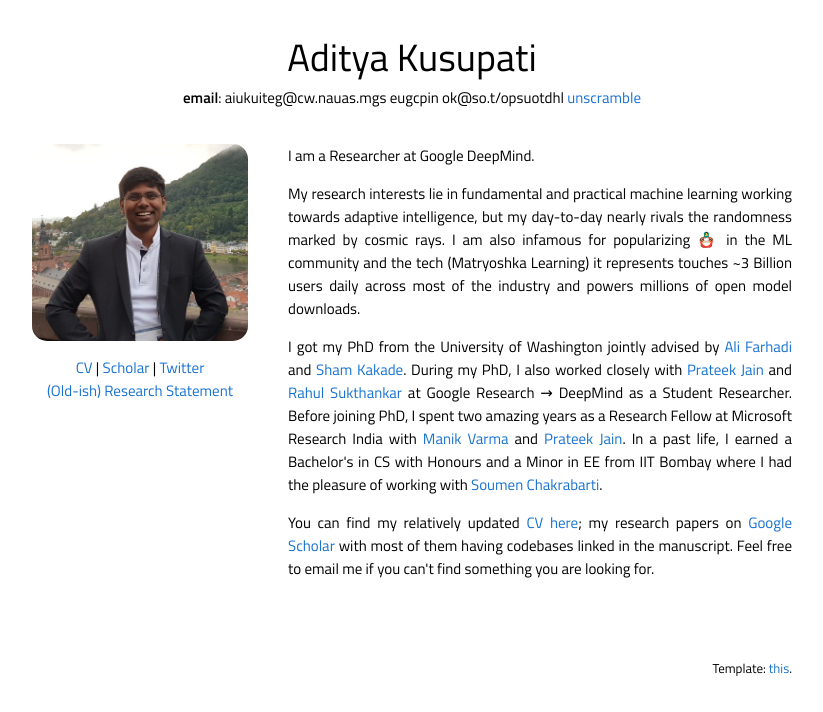
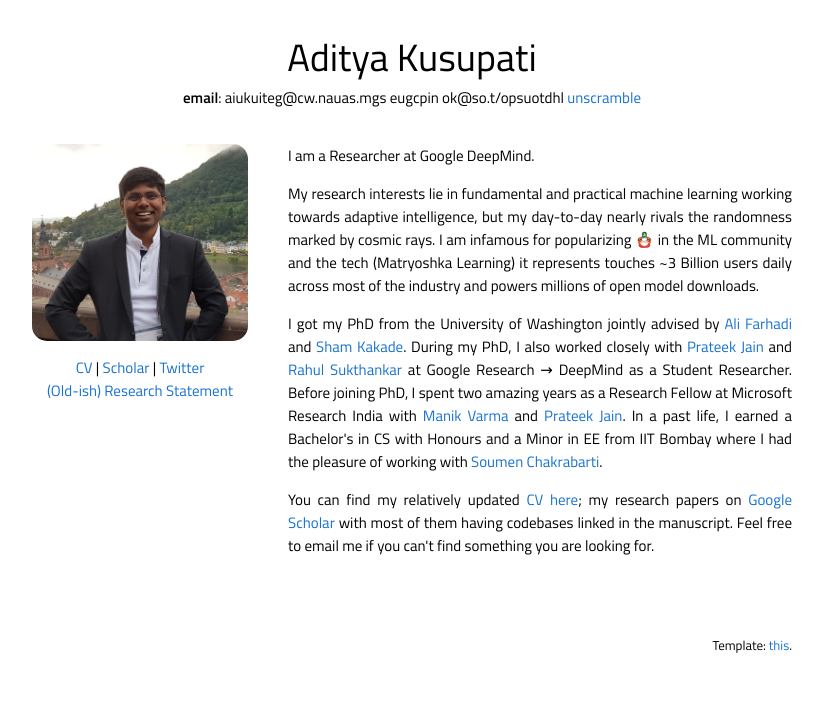
Before and after one commit to adityakusupati/adityakusupati.github.io, a plain HTML site: page index.html in a window 1280 px wide. Shown: the whole page, without its empty margins (228-1051 px from the left). Drawn offline with Linux system fonts and the light colour scheme.

Commit message:
Update index.html

```diff
--- a/index.html
+++ b/index.html
@@ -108,7 +108,7 @@
 
      <p>I am a Researcher at Google DeepMind.</p>
 
-     <p>My research interests lie in fundamental and practical machine learning working towards adaptive intelligence, but my day-to-day nearly rivals the randomness marked by cosmic rays. I am also infamous for popularizing &#x1fa86; in the ML community and the tech (Matryoshka Learning) it represents touches ~3 Billion users daily across most of the industry and powers millions of open model downloads.</p>
+     <p>My research interests lie in fundamental and practical machine learning working towards adaptive intelligence, but my day-to-day nearly rivals the randomness marked by cosmic rays. I am infamous for popularizing &#x1fa86; in the ML community and the tech (Matryoshka Learning) it represents touches ~3 Billion users daily across most of the industry and powers millions of open model downloads.</p>
 
        <!-- -- <font size="-1"><i>some of the algorithms (might) have serendipitously found their way into Google, OpenAI, Apple, Pinterest, Microsoft and Amazon products with massive impact</i></font>.</p>  -->
 
```
